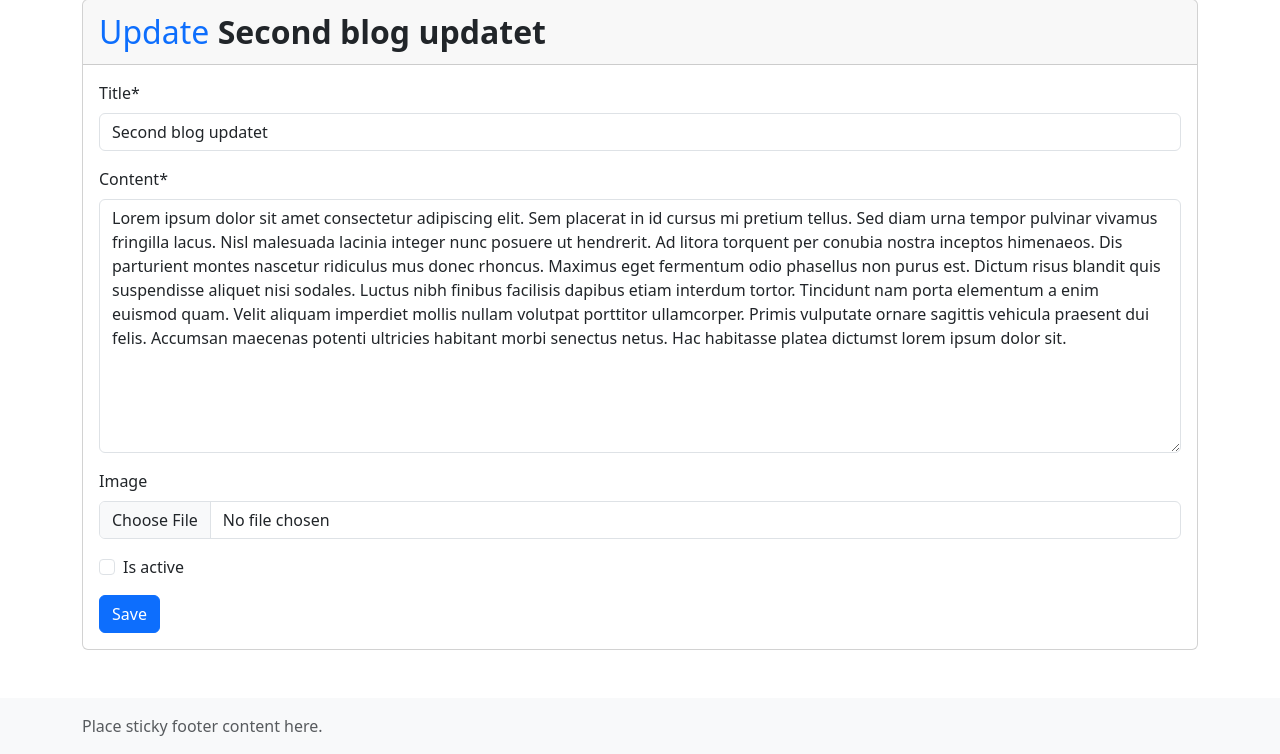
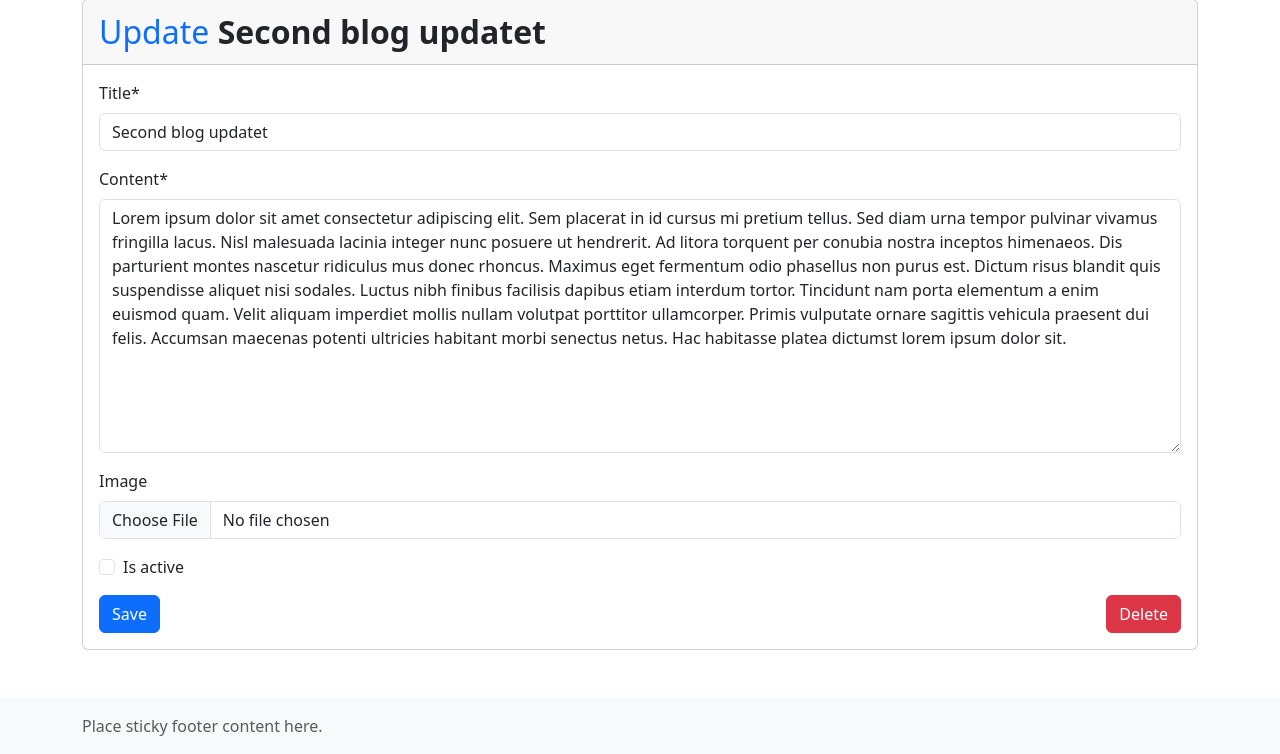
Before and after one commit to kasimov8/Django_blog, a Django app: page /3/update in a window 1280 px wide. Shown: the part 239-993 px from the top of the page. Run offline with Django 5.2, Linux system fonts and the light colour scheme; data comes from the database, SQL or seed files in the repository; both versions use the stored data as it was after the commit; some libraries are stand-ins or nearby versions.

Commit message:
delete methon added

```diff
--- a/blog/urls.py
+++ b/blog/urls.py
@@ -8,5 +8,5 @@ urlpatterns = [
     path('<int:blog_id>/view', blog_views.detail, name='detail'),
     path('<int:blog_id>/update', blog_views.update, name='update'),
     path('inactive/', blog_views.inactive, name='inactive'),
-
+    path('<int:blog_id>/delete', blog_views.delete, name='delete'),
 ]
--- a/blog/views.py
+++ b/blog/views.py
@@ -45,3 +45,8 @@ def update(request, blog_id):
         "blog": blog
     }
     return render(request, 'blog/update.html', context=context)
+
+def delete(request, blog_id):
+    blog = get_object_or_404(Blog, id=blog_id)
+    blog.delete()
+    return redirect('home')
--- /dev/null
+++ b/templates/blog/delete_confirm.html
@@ -0,0 +1,17 @@
+<div class="modal fade" id="deleteModal" data-bs-backdrop="static" data-bs-keyboard="false" tabindex="-1" aria-labelledby="staticBackdropLabel" aria-hidden="true">
+  <div class="modal-dialog">
+    <div class="modal-content">
+      <div class="modal-header">
+        <h5 class="modal-title" id="staticBackdropLabel">Delete object</h5>
+        <button type="button" class="btn-close" data-bs-dismiss="modal" aria-label="Close"></button>
+      </div>
+      <div class="modal-body">
+        <h4>Are you sure?</h4>
+      </div>
+      <div class="modal-footer">
+        <button type="button" class="btn btn-secondary" data-bs-dismiss="modal">Cancel</button>
+        <a href="{% url 'delete' blog.id %}" class="btn btn-danger">Yes</a>
+      </div>
+    </div>
+  </div>
+</div>
--- a/templates/blog/update.html
+++ b/templates/blog/update.html
@@ -7,6 +7,7 @@
 
 
 {% block content %}
+    {% include 'blog/delete_confirm.html' %}
     <a href="{% url 'home' %}" class="btn btn-primary my-5">Blog list</a>
     <div class="card my-5">
         <div class="card-header fs-2">
@@ -17,6 +18,9 @@
                 {% csrf_token %}
                 {{ form|crispy }}
                 <button type="submit" class="btn btn-primary">Save</button>
+                <button type="button" class="btn btn-danger float-end" data-bs-toggle="modal" data-bs-target="#deleteModal">
+                    Delete
+                </button>
             </form>
         </div>
     </div>
```
Also changed, not shown: db.sqlite3, media/blog_images/Coding_GKWozuM.jpg (deleted).
